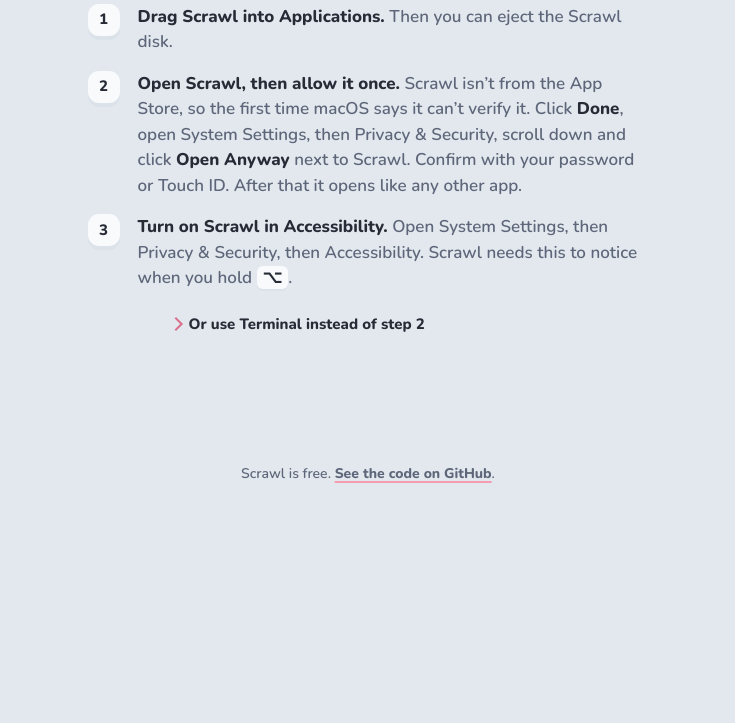
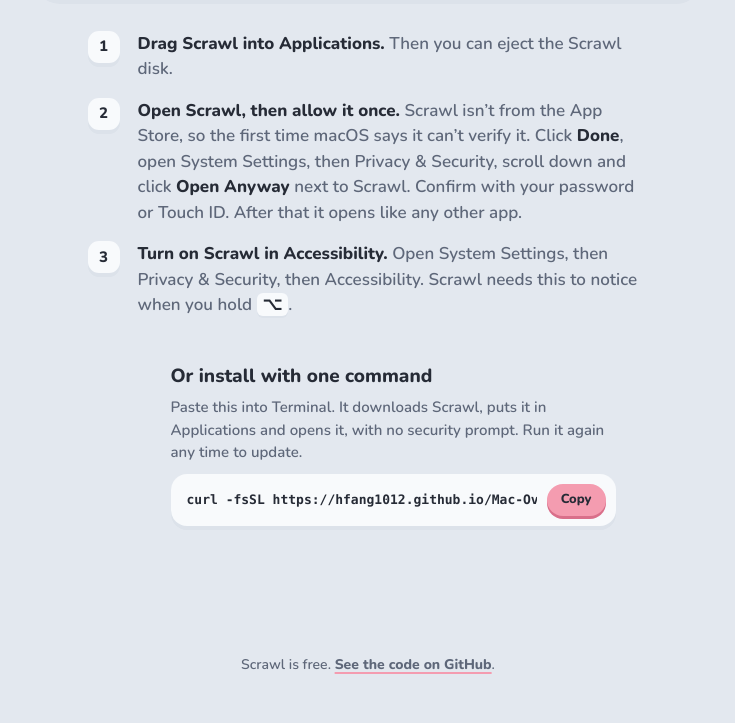
Before and after one commit to HFang1012/Mac-Overlay-Draw, an Electron app: page docs/index.html in a window 900 px wide. Shown: the part 970-1693 px from the top of the page, without its empty margins (82-817 px from the left). Before the commit the page ends 1502 px from the top, so only its background shows below. Drawn offline with nearby package versions, Linux system fonts and the light colour scheme.

Commit message:
Add one-command installer

```diff
--- a/docs/index.html
+++ b/docs/index.html
@@ -107,13 +107,14 @@
 
   .steps em { font-style: normal; font-weight: 800; color: var(--ink); }
 
-  /* Optional Terminal route: tucked away, opens with a click. */
-  .terminal { max-width: 33em; margin: 22px auto 0; padding-left: 50px; color: var(--ink-2); font-weight: 600; font-size: 15px; }
-  .terminal summary { cursor: pointer; font-weight: 800; color: var(--ink); list-style: none; display: inline-flex; align-items: center; gap: 8px; }
-  .terminal summary::-webkit-details-marker { display: none; }
-  .terminal summary::before { content: ""; width: 8px; height: 8px; border-right: 2.5px solid var(--pink-lip); border-bottom: 2.5px solid var(--pink-lip); rotate: -45deg; transition: rotate 300ms var(--bouncy); }
-  .terminal[open] summary::before { rotate: 45deg; }
-  .terminal p { margin: 10px 0 0; }
+  /* One-command install: shown openly, it's the smoothest way in. */
+  .alt { color: var(--ink-2); font-size: 14px; font-weight: 600; margin: 6px 0 0; }
+  .alt a { color: var(--ink); font-weight: 800; text-decoration-color: var(--pink); text-decoration-thickness: 2px; text-underline-offset: 3px; }
+  .oneline { max-width: 33em; margin: 44px auto 0; padding-left: 50px; color: var(--ink-2); font-weight: 600; font-size: 15px; scroll-margin-top: 40px; }
+  .oneline h3 { margin: 0; font-size: 19px; font-weight: 800; color: var(--ink); }
+  .oneline p { margin: 6px 0 0; }
+  .oneline:target .cmd { animation: glow 1.4s ease; }
+  @keyframes glow { 30% { box-shadow: 0 4px 0 var(--card-lip), 0 0 0 4px var(--pink); } }
   .cmd { margin-top: 10px; display: flex; align-items: center; gap: 10px; padding: 10px 10px 10px 16px; border-radius: 16px; background: var(--card); box-shadow: 0 4px 0 var(--card-lip); }
   .cmd code { flex: 1; min-width: 0; overflow-x: auto; white-space: nowrap; font-family: ui-monospace, "SF Mono", Menlo, monospace; font-size: 13px; color: var(--ink); }
   .cmd button {
@@ -122,7 +123,7 @@
     transition: transform 180ms var(--bouncy), box-shadow 180ms var(--bouncy);
   }
   .cmd button:active { transform: translateY(2px); box-shadow: 0 1px 0 var(--pink-lip); }
-  @media (max-width: 600px) { .terminal { padding-left: 0; } }
+  @media (max-width: 600px) { .oneline { padding-left: 0; } }
 
   footer { text-align: center; color: var(--ink-2); font-size: 14px; font-weight: 600; padding: 72px 24px 48px; }
   footer a { font-weight: 800; text-decoration-color: var(--pink); text-decoration-thickness: 2px; text-underline-offset: 3px; }
@@ -160,6 +161,7 @@
       Download for Mac
     </a>
     <p class="fine rise" style="--d:380ms" id="fine">For Macs with Apple silicon.</p>
+    <p class="alt rise" style="--d:420ms"><a href="#one-command">Or install with one Terminal command</a>, with no security prompt.</p>
   </section>
 
   <section class="install" aria-labelledby="install-title">
@@ -205,14 +207,14 @@
       <li><span><strong>Turn on Scrawl in Accessibility.</strong> Open System Settings, then Privacy &amp; Security, then Accessibility. Scrawl needs this to notice when you hold <kbd>⌥</kbd>.</span></li>
     </ol>
 
-    <details class="terminal">
-      <summary>Or use Terminal instead of step 2</summary>
-      <p>This tells macOS you trust the copy of Scrawl you downloaded, so it opens without the warning.</p>
+    <div class="oneline" id="one-command">
+      <h3>Or install with one command</h3>
+      <p>Paste this into Terminal. It downloads Scrawl, puts it in Applications and opens it, with no security prompt. Run it again any time to update.</p>
       <div class="cmd">
-        <code id="cmd">xattr -dr com.apple.quarantine /Applications/Scrawl.app</code>
+        <code id="cmd">curl -fsSL https://hfang1012.github.io/Mac-Overlay-Draw/install.sh | sh</code>
         <button type="button" id="copy">Copy</button>
       </div>
-    </details>
+    </div>
   </section>
 </main>
 
@@ -249,6 +251,9 @@
     const repo = location.pathname.split('/').filter(Boolean)[0] || host;
     const base = `https://github.com/${owner}/${repo}`;
     document.getElementById('source').href = base;
+    // The installer lives next to this page.
+    const dir = location.pathname.replace(/[^/]*$/, '');
+    document.getElementById('cmd').textContent = `curl -fsSL ${location.origin}${dir}install.sh | sh`;
     // The direct file link works from the first click: GitHub sends it as a download (an attachment),
     // so the browser saves Scrawl.dmg instead of opening a page.
     button.href = `${base}/releases/latest/download/Scrawl.dmg`;
```
Also changed, not shown: 1 other file.
